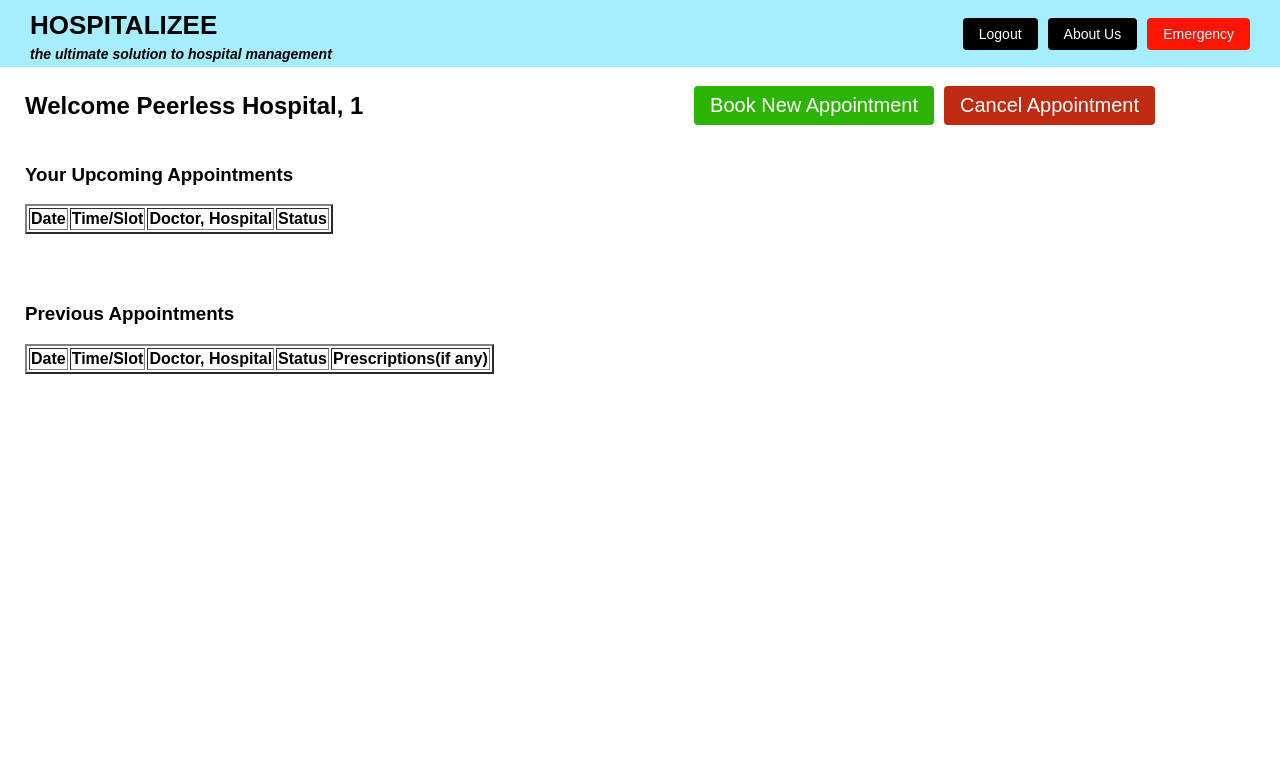
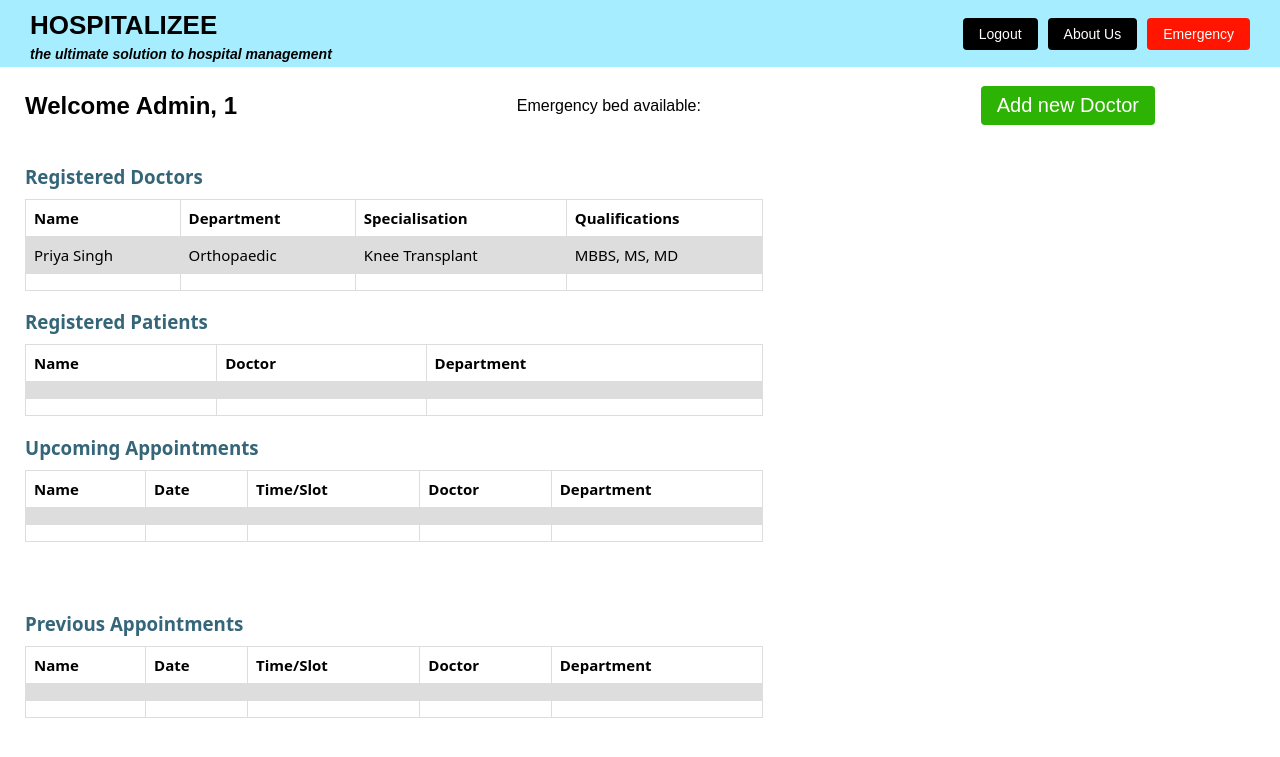
Before and after one commit to a-r-y-a-14/Hospitalizee, a Flask app: page /hospital/dashboard in a window 1280 px wide. Shown: the top 757 px of the page. Run offline with Flask 3, Linux system fonts and the light colour scheme; the visitor is signed in with stand-in values (Sample User, id 1); lists and menus that the app fills with data are empty.

Commit message:
Update hospital_dashboard.html

```diff
--- a/templates/hospital_dashboard.html
+++ b/templates/hospital_dashboard.html
@@ -3,7 +3,7 @@
 <head>
     <meta charset="UTF-8">
     <meta name="viewport" content="width=device-width, initial-scale=1.0">
-    <title>Patient Dashboard</title>
+    <title>Hospital Dashboard</title>
     <style>
         body {
             margin: 0;
@@ -73,6 +73,22 @@
             padding: 30px;
             background-color: #f1f1f1;
         }
+        table {
+            font-family: system-ui;
+            border-collapse: collapse;
+            width: 60%;
+            font-size: 15px;
+            }
+
+        td, th {
+            border: 1px solid #dddddd;
+            text-align: left;
+            padding: 8px;
+            }
+
+        tr:nth-child(even) {
+            background-color: #dddddd;
+            }
     </style>
 </head>
 <body>
@@ -88,40 +104,120 @@
             <a href="/emergency" class="btn btn-emergency">Emergency</a>
         </div>
     </div>
+    <div class="login">
+        <div class="login-card">
             <div style="padding: 5px 25px; align-items: center; justify-content: space-between; display: flex;">
-        <h2>Welcome {{ user.name }}, {{ user.id }}</h2>
+                <h2>Welcome Admin, {{ user.id }}</h2>
+                <div>Emergency bed available: </div>
                 <div class="btn-group"  style="padding-right: 100px;">
-            <a href="/patient/new-appointment" class="btn btn-all" style=" background-color: rgb(45, 179, 4); font-size: 20px;">Book New Appointment</a>
-            <a href="/patient/cancel-appointment" class="btn btn-all" style=" background-color: rgb(191, 43, 17); font-size: 20px;">Cancel Appointment</a>
+                    <a href="/patient/doc_reg" class="btn btn-all" style=" background-color: rgb(45, 179, 4); font-size: 20px;">Add new Doctor</a>
                 </div>
             </div>
-    <div style="padding: 0px 25px">
-        <h3>Your Upcoming Appointments</h3>
-        <table border = "2">
-            <tbody>
+            <div id="content" style="padding: 0px 25px">
+                <h3 class="headings" style="margin-bottom: 10px; color:#346578; font-family: system-ui;" >Registered Doctors </h3>
+            </div>
+            <div id="table" style="padding: 0px 25px">
+                <table class="table">
+                    <tr style="font-family: system-ui;">
+                        <th scope="col">Name</th>
+                        <th scope="col">Department</th>
+                        <th scope="col">Specialisation</th>
+                        <th scope="col">Qualifications</th>
+                    </tr>
                     <tr>
-                <th>Date</th>
-                <th>Time/Slot</th>
-                <th>Doctor, Hospital</th>
-                <th>Status</th>
+                        <td>Priya Singh</td>
+                        <td>Orthopaedic</td>
+                        <td>Knee Transplant</td>
+                        <td>MBBS, MS, MD</td>
                     </tr>
-            </tbody>
+                    <tr>
+                        <td></td>
+                        <td></td>
+                        <td></td>
+                        <td></td>
+                    </tr>
+                </table>
+            </div>
+            <div id="content" style="padding: 0px 25px">
+                <h3 class="headings" style="margin-bottom: 10px; color:#346578; font-family: system-ui;" >Registered Patients</h3>
+            </div>
+            <div id="table" style="padding: 0px 25px">
+                <table class="table">
+                    <tr style="font-family: system-ui;">
+                        <th scope="col">Name</th>
+                        <th scope="col">Doctor</th>
+                        <th scope="col">Department</th>
+                    </tr>
+                    <tr>
+                        <td></td>
+                        <td></td>
+                        <td></td>
+                    </tr>
+                    <tr>
+                        <td></td>
+                        <td></td>
+                        <td></td>
+                    </tr>
+                </table>
+            </div>
+            <div id="content" style="padding: 0px 25px">
+                <h3 class="headings" style="margin-bottom: 10px; color:#346578; font-family: system-ui;" >Upcoming Appointments </h3>
+            </div>
+            <div id="table" style="padding: 0px 25px">
+                <table class="table">
+                    <tr style="font-family: system-ui;">
+                        <th scope="col">Name</th>
+                        <th scope="col">Date</th>
+                        <th scope="col">Time/Slot</th>
+                        <th scope="col">Doctor</th>
+                        <th scope="col">Department</th>
+                    </tr>
+                    <tr>
+                        <td></td>
+                        <td></td>
+                        <td></td>
+                        <td></td>
+                        <td></td>
+                    </tr>
+                    <tr>
+                        <td></td>
+                        <td></td>
+                        <td></td>
+                        <td></td>
+                        <td></td>
+                    </tr>
                 </table>
             </div>
             <div style="height: 50px;"></div>
-    <div style="padding: 0px 25px">
-        <h3>Previous Appointments</h3>
-        <table border = "2">
-            <tbody>
+            <div id="content" style="padding: 0px 25px">
+                <h3 class="headings" style="margin-bottom: 10px; color:#346578; font-family: system-ui;" >Previous Appointments </h3>
+            </div>
+            <div id="table" style="padding: 0px 25px">
+                <table class="table">
+                    <tr style="font-family: system-ui;">
+                        <th scope="col">Name</th>
+                        <th scope="col">Date</th>
+                        <th scope="col">Time/Slot</th>
+                        <th scope="col">Doctor</th>
+                        <th scope="col">Department</th>
+                    </tr>
                     <tr>
-                <th>Date</th>
-                <th>Time/Slot</th>
-                <th>Doctor, Hospital</th>
-                <th>Status</th>
-                <th>Prescriptions(if any)</th>
+                        <td></td>
+                        <td></td>
+                        <td></td>
+                        <td></td>
+                        <td></td>
                     </tr>
-            </tbody>
+                    <tr>
+                        <td></td>
+                        <td></td>
+                        <td></td>
+                        <td></td>
+                        <td></td>
+                    </tr>
                 </table>
+            </div>
+        </div>
     </div>
 </body>
 </html>
```
Lines whose indentation alone changed are shown as unchanged.
